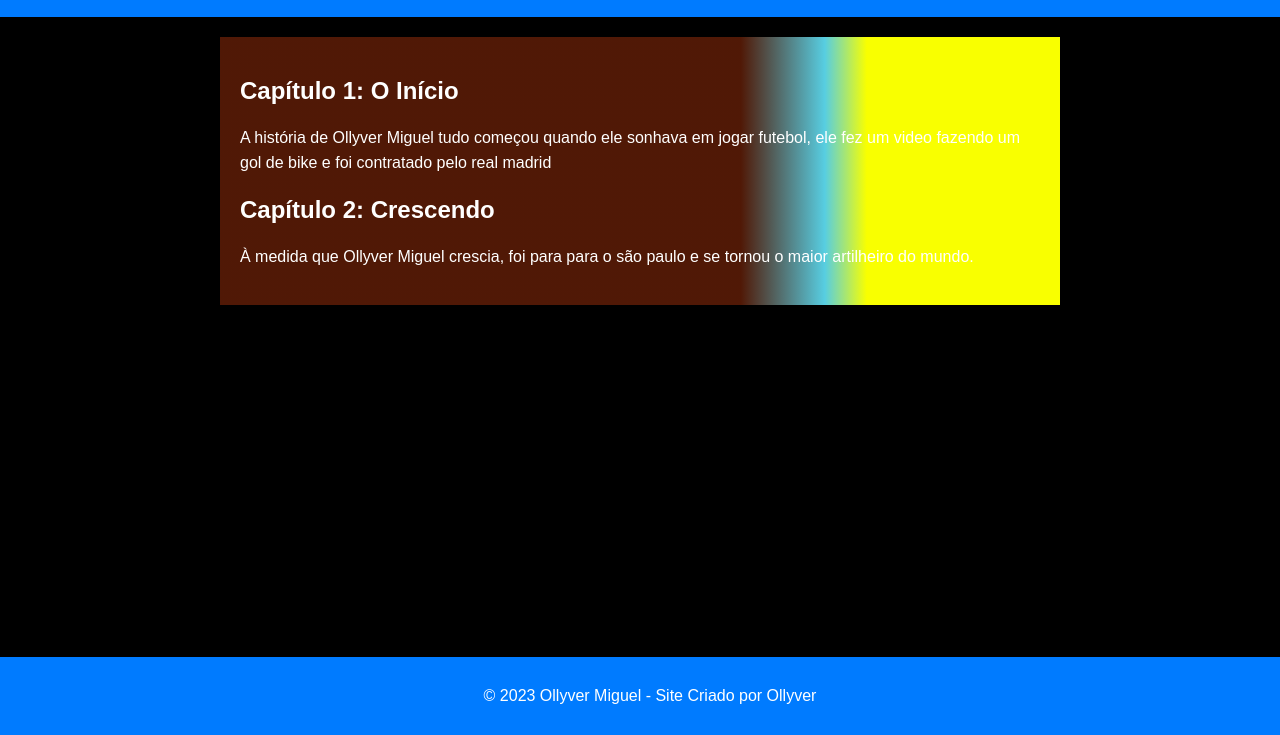
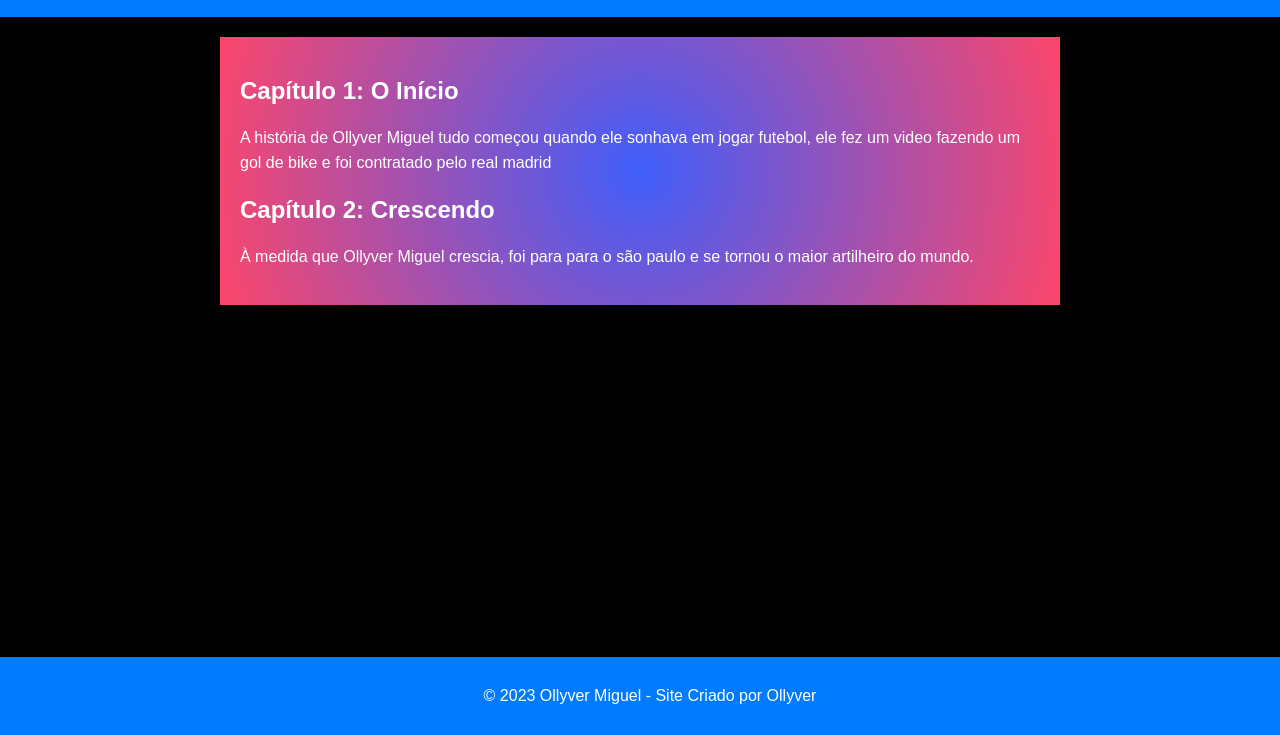
Before and after one commit to LucasVieira757/obi, a plain HTML site: page index.html in a window 1280 px wide. Shown: the part 65-800 px from the top of the page. Drawn offline with Linux system fonts and the light colour scheme.

Commit message:
Update index.html

```diff
--- a/index.html
+++ b/index.html
@@ -30,9 +30,8 @@
             max-width: 800px;
             margin: 20px auto;
             padding: 20px;
-            background: rgb(121,37,9);
-            background: linear-gradient(90deg, rgba(121,37,9,0.6643032212885154) 62%, rgba(96,227,249,0.9051995798319328) 72%, rgba(249,255,0,1) 77%);
-
+            background: rgb(63,94,251);
+background: radial-gradient(circle, rgba(63,94,251,1) 0%, rgba(252,70,107,1) 100%);
             box-shadow: 0 0 10px rgba(0, 0, 0, 0.1);
             color:white
         }
```
